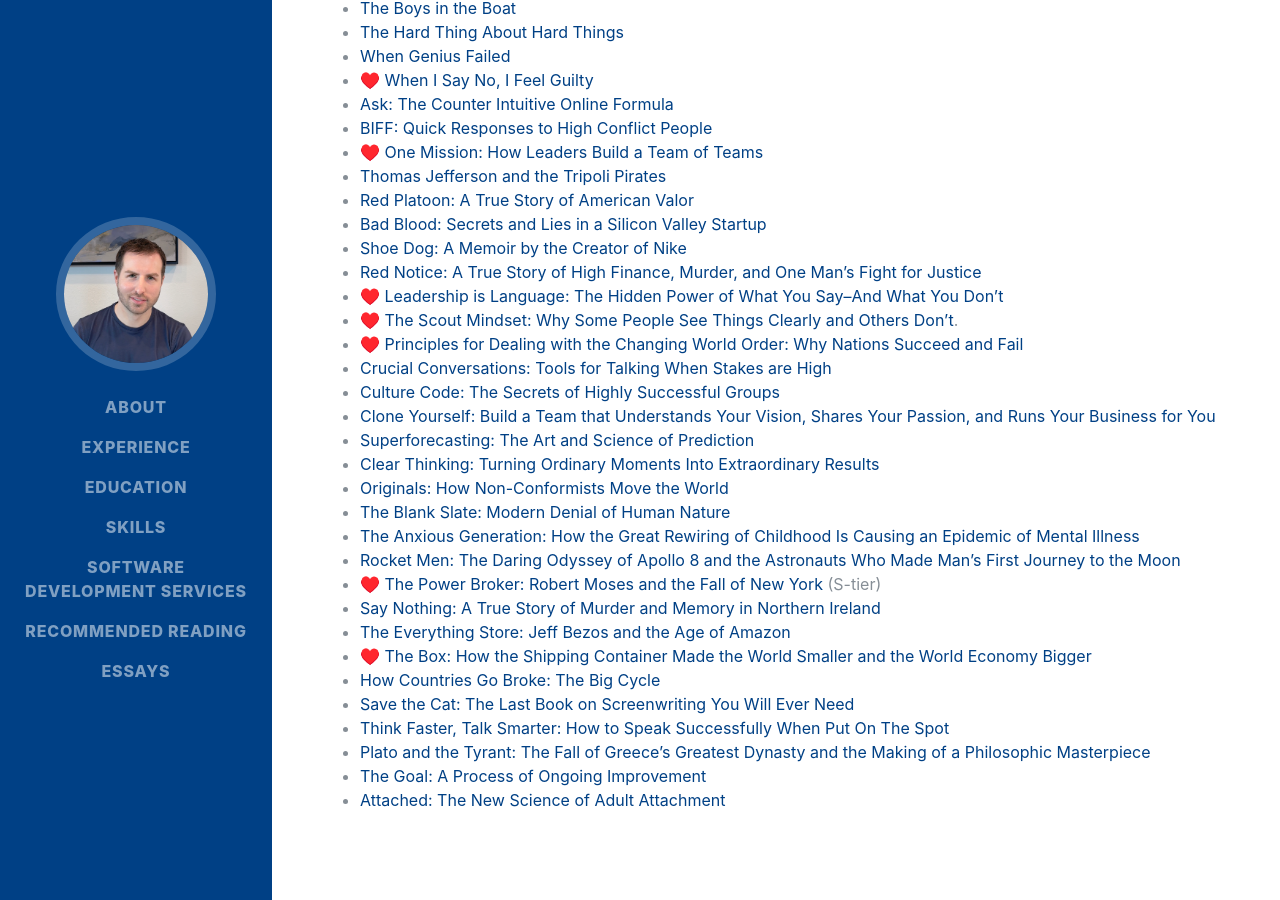
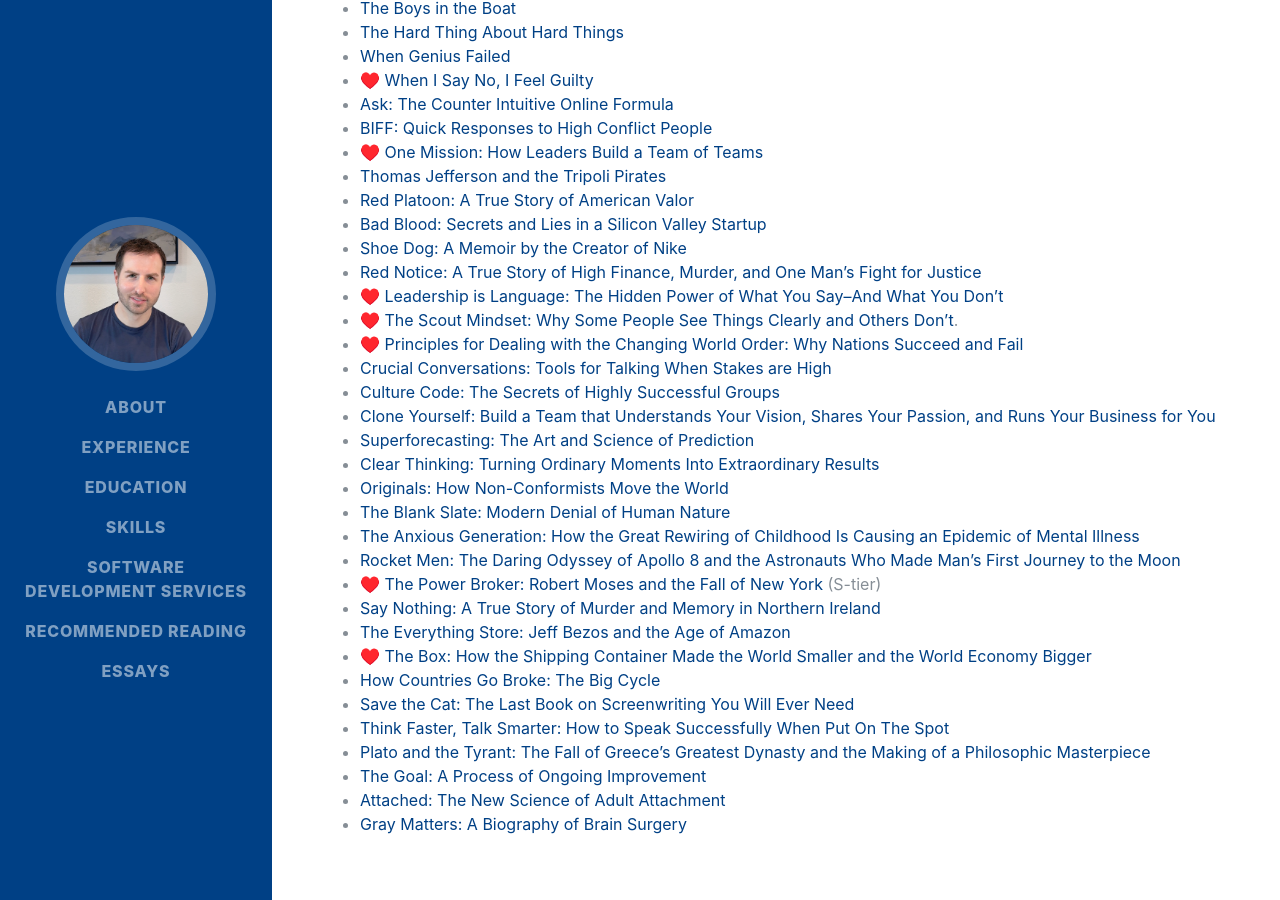
Before and after one commit to apexdodge/apexdodge.github.io, a Jekyll site: the page built from recommended-reading.md, in a window 1280 px wide and 900 px high, scrolled down 911 px. Built offline with Jekyll 4.4.1, drawn with Linux system fonts in a browser that asks for light colours; some web fonts are replaced.

Commit message:
Add new book recommendation 'Gray Matters'

```diff
--- a/recommended-reading.md
+++ b/recommended-reading.md
@@ -77,3 +77,4 @@ bluth_page_subtitle:
   * [Plato and the Tyrant: The Fall of Greece's Greatest Dynasty and the Making of a Philosophic Masterpiece](https://amzn.to/3YFFicx)
   * [The Goal: A Process of Ongoing Improvement](https://amzn.to/4jORp0P)
   * [Attached: The New Science of Adult Attachment](https://amzn.to/4qEG6eg)
+  * [Gray Matters: A Biography of Brain Surgery](https://amzn.to/4wADUHQ)
```
